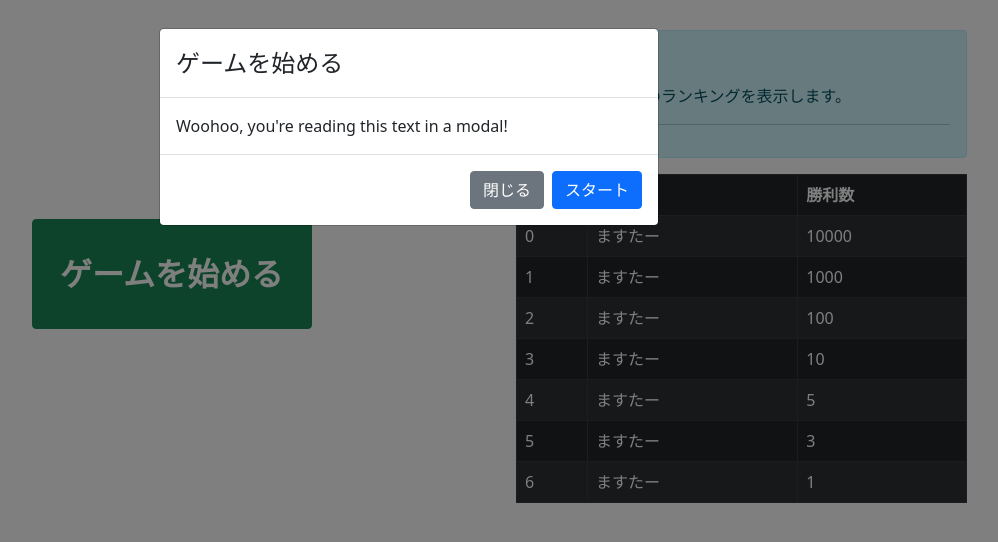
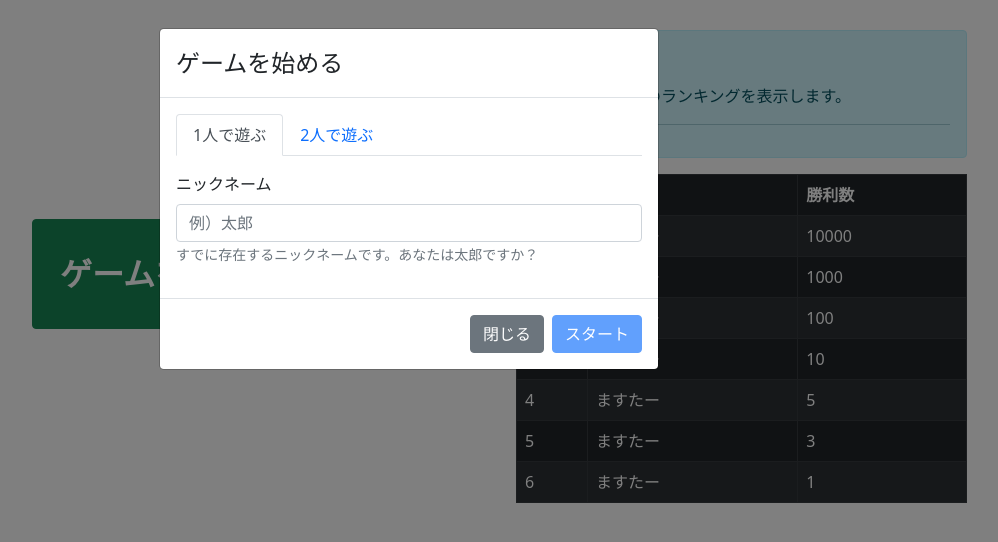
Before and after one commit to youngeek-0410/gomoku-app-front, a React (Create React App) app: page / in a window 1280 px wide. Both pictures are taken after a click on the button "ゲームを始める". Shown: the top 542 px of the page, without its empty margins (231-1229 px from the left). Built offline with nearby package versions, Linux system fonts and the light colour scheme.

Commit message:
Update: ニックネーム登録フォームを追加

```diff
--- a/src/components/Home/index.tsx
+++ b/src/components/Home/index.tsx
@@ -1,11 +1,13 @@
 import React, { useState } from 'react';
-import { Button, Modal } from 'react-bootstrap';
+import { Button, Modal, Tabs, Tab, Form } from 'react-bootstrap';
 
 const Home = () => {
   const [show, setShow] = useState(false);
 
   const handleClose = () => setShow(false);
   const handleShow = () => setShow(true);
+
+  const startBtnDisabled: boolean = true;
 
   return (
     <>
@@ -18,13 +20,39 @@ const Home = () => {
             <Modal.Title>ゲームを始める</Modal.Title>
           </Modal.Header>
           <Modal.Body>
-          Woohoo, you're reading this text in a modal!
+            <Tabs defaultActiveKey="single" id="uncontrolled-tab-example" className="mb-3">
+              <Tab eventKey="single" title="1人で遊ぶ">
+                <Form.Group className="mb-3" controlId="formName">
+                  <Form.Label>ニックネーム</Form.Label>
+                  <Form.Control type="text" placeholder="例）太郎" />
+                  <Form.Text className="alert-text">
+                    すでに存在するニックネームです。あなたは太郎ですか？
+                  </Form.Text>
+                </Form.Group>
+              </Tab>
+              <Tab eventKey="doubles" title="2人で遊ぶ">
+                <Form.Group className="mb-3" controlId="formName1">
+                  <Form.Label>ニックネーム（1人目）</Form.Label>
+                  <Form.Control type="text" placeholder="例）太郎" />
+                  <Form.Text className="alert-text">
+                    すでに存在する名前です。あなたは太郎ですか？
+                  </Form.Text>
+                </Form.Group>
+                <Form.Group className="mb-3" controlId="formName2">
+                  <Form.Label>ニックネーム（2人目）</Form.Label>
+                  <Form.Control type="text" placeholder="例）太郎" />
+                  <Form.Text className="alert-text">
+                    すでに存在する名前です。あなたは太郎ですか？
+                  </Form.Text>
+                </Form.Group>
+              </Tab>
+            </Tabs>
           </Modal.Body>
           <Modal.Footer>
             <Button variant="secondary" onClick={handleClose}>
               閉じる
             </Button>
-          <Button variant="primary" onClick={handleClose}>
+            <Button variant="primary" onClick={handleClose} disabled={startBtnDisabled}>
               スタート
             </Button>
           </Modal.Footer>
```
Lines whose indentation alone changed are shown as unchanged.
